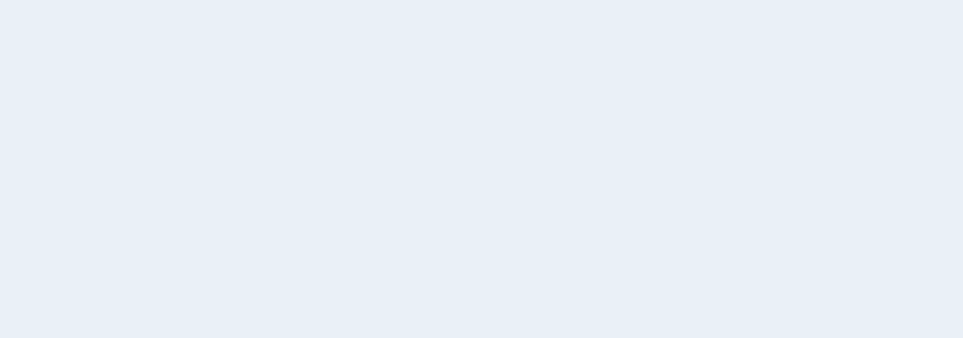
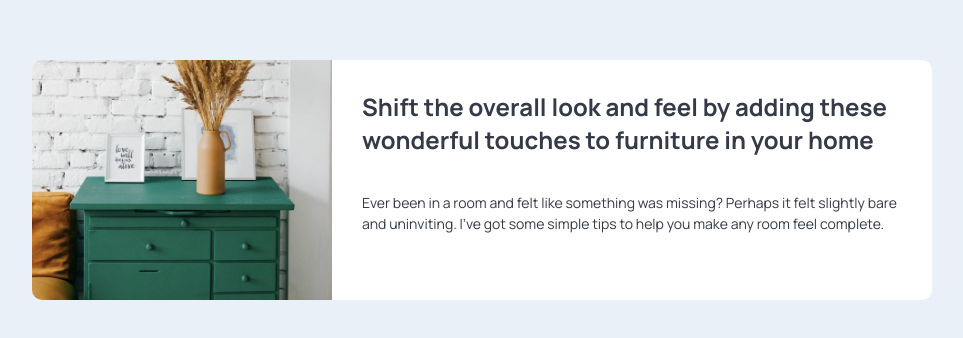
Before and after one commit to sparklaunch/Article-Preview-Component, a Next.js app: page / in a window 1280 px wide. Shown: the part 220-558 px from the top of the page, without its empty margins (158-1121 px from the left). Built offline with nearby package versions, Linux system fonts and the light colour scheme.

Commit message:
홈 페이지 레이아웃 추가: 이미지 및 본문 내용 추가

```diff
--- a/src/app/Home.module.css
+++ b/src/app/Home.module.css
@@ -1,2 +1,29 @@
 .main {
+	display: grid;
+	grid-template-columns: 300px 600px;
+	border-radius: 10px;
+	overflow: hidden;
 }
+
+.drawers {
+	width: 100%;
+	height: auto;
+}
+
+.body {
+	background-color: white;
+	padding: 30px;
+	display: grid;
+	justify-content: space-between;
+}
+
+.title {
+	color: var(--color-text);
+	font-size: 24px;
+}
+
+.content {
+	color: var(--color-text);
+	font-size: 14px;
+	line-height: 1.5;
+}
--- a/src/app/globals.css
+++ b/src/app/globals.css
@@ -15,4 +15,5 @@ body {
 	display: flex;
 	justify-content: center;
 	align-items: center;
+	height: 100vh;
 }
--- a/src/app/page.tsx
+++ b/src/app/page.tsx
@@ -1,5 +1,22 @@
+import Image from "next/image";
+import drawers from "../shared/assets/images/drawers.jpg";
 import styles from "./Home.module.css";
 
 export default function Home() {
-	return <main className={styles.main}></main>;
+	return (
+		<main className={styles.main}>
+			<Image src={drawers} alt="" className={styles.drawers} />
+			<div className={styles.body}>
+				<h2 className={styles.title}>
+					Shift the overall look and feel by adding these wonderful
+					touches to furniture in your home
+				</h2>
+				<p className={styles.content}>
+					Ever been in a room and felt like something was missing?
+					Perhaps it felt slightly bare and uninviting. I&apos;ve got
+					some simple tips to help you make any room feel complete.
+				</p>
+			</div>
+		</main>
+	);
 }
```
